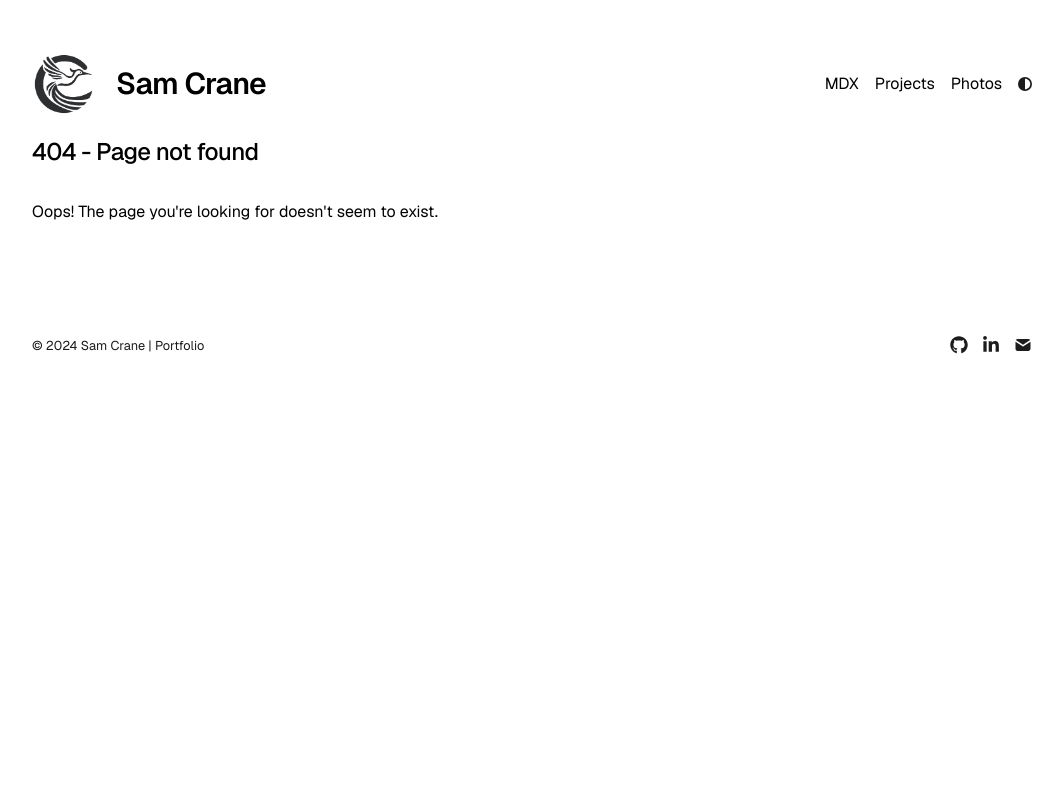
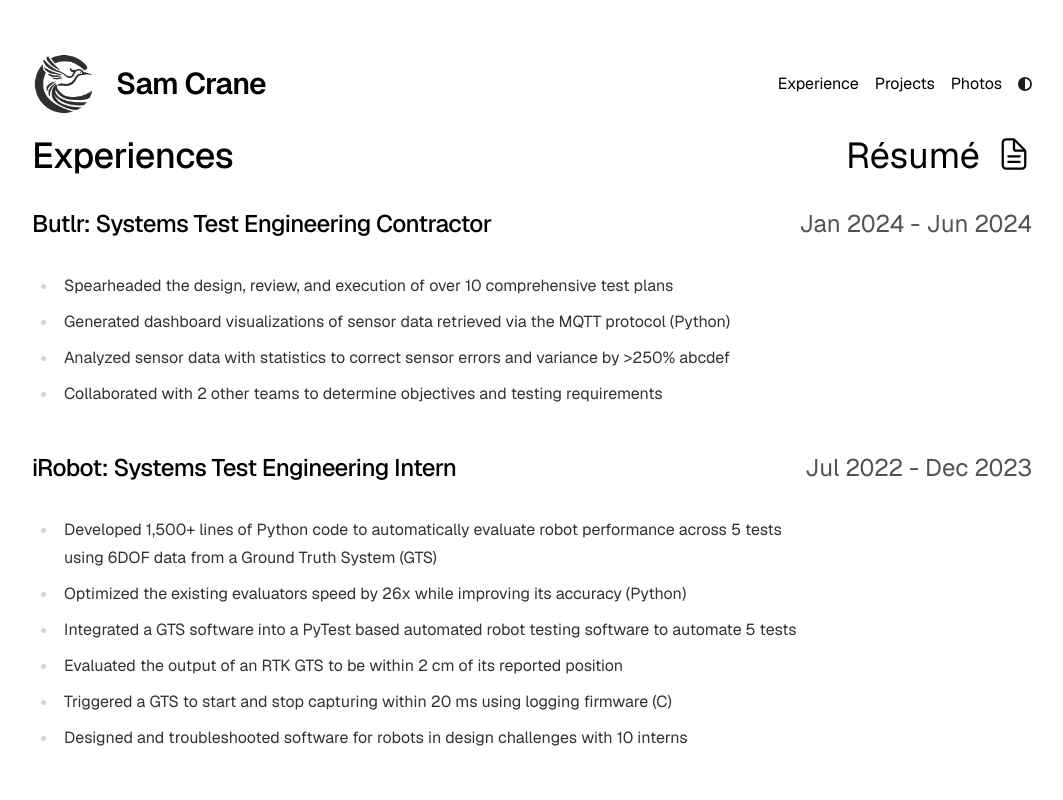
Before and after one commit to samofuture/my-portfolio, a Next.js app: page /experience in a window 1280 px wide. Before the commit this address had no page. Shown: the top 800 px of the page, without its empty margins (108-1171 px from the left). Built offline with nearby package versions, Linux system fonts and the light colour scheme.

Commit message:
Adding Experiences Page

```diff
--- a/app/components/nav.tsx
+++ b/app/components/nav.tsx
@@ -3,7 +3,7 @@ import { ThemeSwitch } from "./theme-switch";
 import Image from "next/image";
 
 const navItems = {
-  "/mdx": {name: "MDX"},
+  "/experience": {name: "Experience"},
   "/projects": { name: "Projects" },
   "/photos": { name: "Photos" },
 };
--- /dev/null
+++ b/app/experience/experience-data.tsx
@@ -0,0 +1,49 @@
+export interface Experience {
+    company: string;
+    title: string;
+    yearStart: number;
+    yearEnd: number;
+    monthStart: number;
+    monthEnd: number;
+    description: string[];
+    url: string;
+}
+
+export const experiences: Experience[] = [
+{
+    company: "Butlr",
+    title: "Systems Test Engineering Contractor",
+    yearStart: 2024,
+    yearEnd: 2024,
+    monthStart: 1,
+    monthEnd: 6,
+    description:
+    ["Spearheaded the design, review, and execution of over 10 comprehensive test plans", "Generated dashboard visualizations of sensor data retrieved via the MQTT protocol (Python)", "Analyzed sensor data with statistics to correct sensor errors and variance by >250% abcdef", "Collaborated with 2 other teams to determine objectives and testing requirements"],
+    url: "https://butlr.com/",
+},
+{
+    company: "iRobot",
+    title: "Systems Test Engineering Intern",
+    yearStart: 2022,
+    yearEnd: 2023,
+    monthStart: 7,
+    monthEnd: 12,
+    description:
+    ["Developed 1,500+ lines of Python code to automatically evaluate robot performance across 5 tests using 6DOF data from a Ground Truth System (GTS)",
+        "Optimized the existing evaluators speed by 26x while improving its accuracy (Python)",
+        "Integrated a GTS software into a PyTest based automated robot testing software to automate 5 tests",
+        "Evaluated the output of an RTK GTS to be within 2 cm of its reported position", "Triggered a GTS to start and stop capturing within 20 ms using logging firmware (C)", "Designed and troubleshooted software for robots in design challenges with 10 interns"],
+    url: "https://irobot.com/",
+},
+{
+    company: "UNCC",
+    title: "Undergraduate Research Asssistant",
+    yearStart: 2021,
+    yearEnd: 2021,
+    monthStart: 6,
+    monthEnd: 8,
+    description:
+    ["Documented code and its implementation in ROS (C++) with Ubuntu Linux", "Recorded and presented data using real time SLAM algorithms and SSH remote connections", "Evaluated the performance of the robot and algorithm in an office environment"],
+    url: "https://example.com/",
+},
+];
--- /dev/null
+++ b/app/experience/page.tsx
@@ -0,0 +1,74 @@
+import React from "react";
+import type { Metadata } from "next";
+import { experiences } from "./experience-data";
+import { IoDocumentTextOutline } from "react-icons/io5";
+
+export const metadata: Metadata = {
+  title: "Experiences",
+  description: "My Experience",
+};
+
+const Months = new Map([
+    [1, "Jan"],
+    [2, "Feb"],
+    [3, "Mar"],
+    [4, "Apr"],
+    [5, "May"],
+    [6, "Jun"],
+    [7, "Jul"],
+    [8, "Aug"],
+    [9, "Sep"],
+    [10, "Oct"],
+    [11, "Nov"],
+    [12, "Dec"],
+]);
+
+export default function Experiences() {
+
+    return (
+        <section>
+            <div className="w-full flex flex-row justify-between items-baseline">
+                <span className="tracking-tight">
+                    <h1 className="mb-8 text-4xl font-medium">Experiences</h1>
+                </span>
+
+                <span className="tabular-nums">
+                    <a href="/Samuel-Crane-Resume.pdf" download className="flex flex-row">
+                        <h2 className="pr-4 text-4xl">Résumé</h2>
+                        <IoDocumentTextOutline className="text-4xl"/>
+                    </a>
+                </span>
+            </div>
+
+            <div className="space-y-6">
+                {experiences.map((job, index) => (
+                <a
+                    key={index}
+                    href={job.url}
+                    target="_blank"
+                    rel="noopener noreferrer"
+                    className="block group hover:opacity-80 transition-opacity duration-200"
+                >
+                    <div className="flex flex-col">
+                        <div className="w-full flex justify-between items-baseline text-2xl">
+                            <span className="text-black dark:text-white font-medium tracking-tight ">
+                                {job.company}: {job.title}
+                            </span>
+                            <span className="text-neutral-600 dark:text-neutral-400 tabular-nums">
+                                {Months.get(job.monthStart)} {job.yearStart} - {Months.get(job.monthEnd)} {job.yearEnd}
+                            </span>
+                        </div>
+                        <div className="max-w-[766px] prose prose-neutral dark:prose-invert pt-3">
+                            <ul>
+                                {job.description.map((desc, descIndex) => (
+                                    <li key={descIndex}>{desc}</li>
+                                ))}
+                            </ul>
+                        </div>
+                    </div>
+                </a>
+                ))}
+            </div>
+        </section>
+    );
+}
--- a/app/sitemap.ts
+++ b/app/sitemap.ts
@@ -12,7 +12,7 @@ export default async function sitemap(): Promise<MetadataRoute.Sitemap> {
     lastModified: post.metadata.publishedAt,
   }));
 
-  let routes = ["", "mdx", "projects", "photos"].map((route) => ({
+  let routes = ["", "experience", "projects", "photos"].map((route) => ({
     url: `${BaseUrl}${route}`,
     lastModified: new Date().toISOString().split("T")[0],
   }));
```
